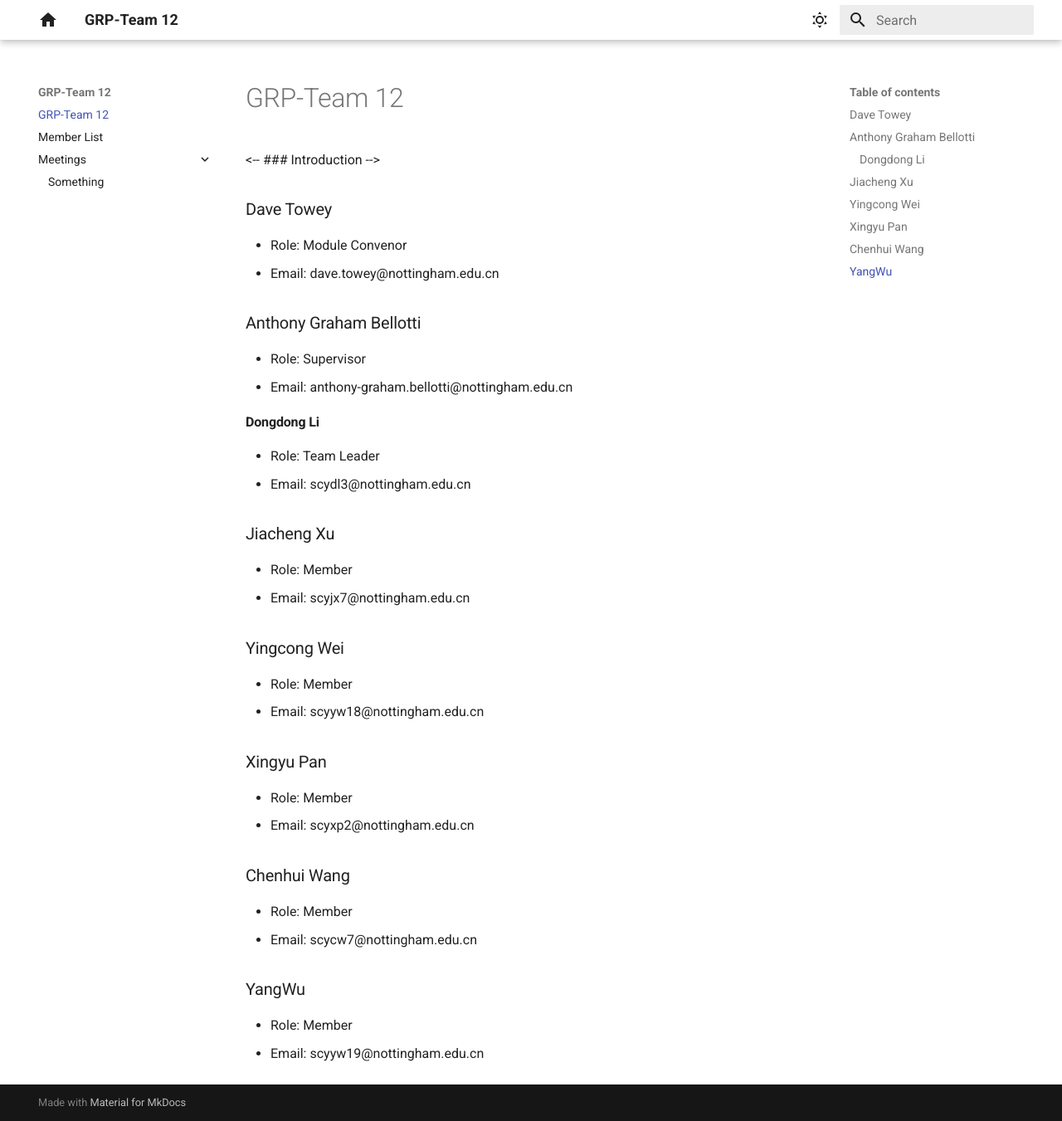
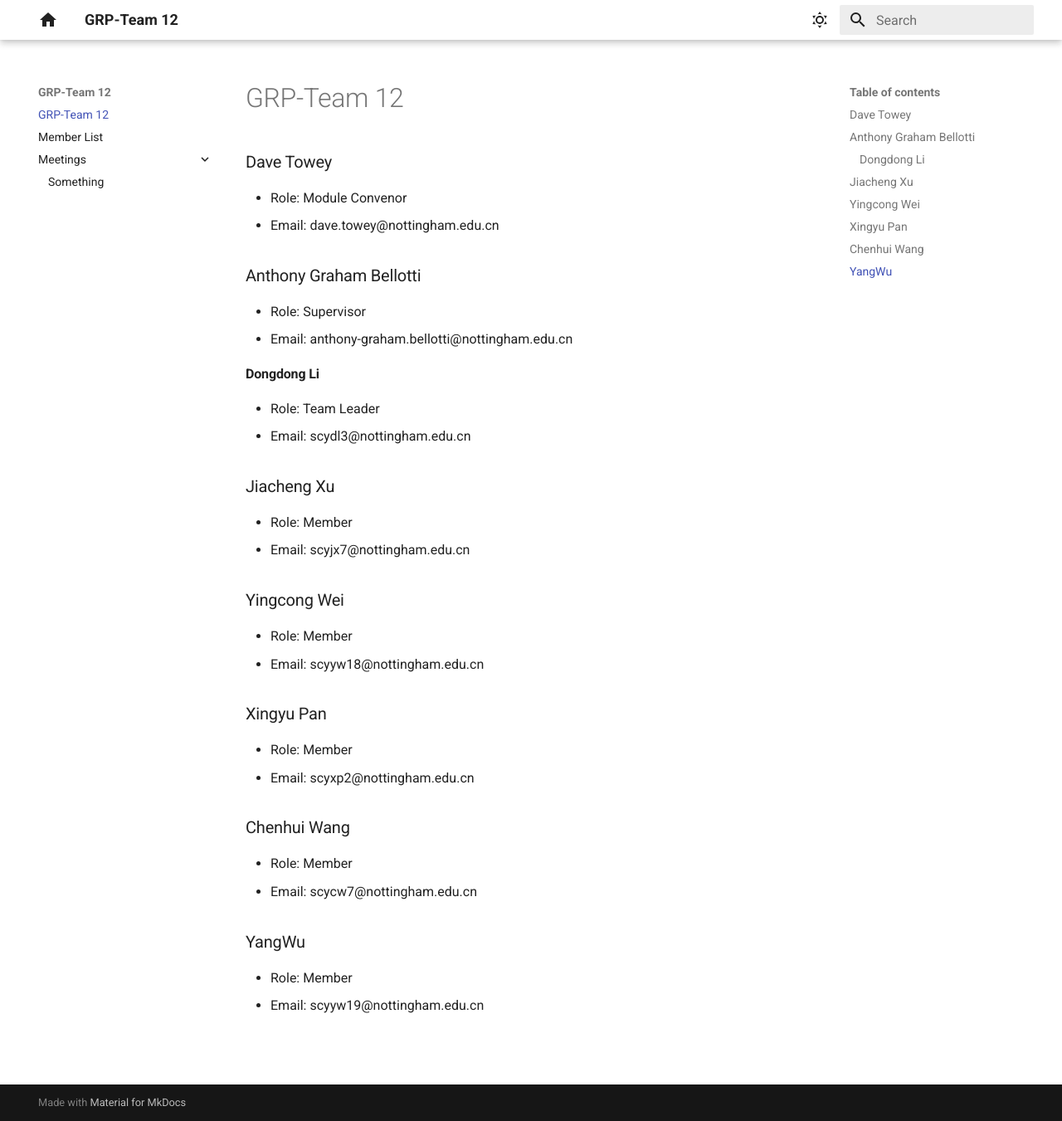
Before and after one commit to pxy041125/grpteam12.github.io, an MkDocs documentation site: the page built from docs/index.md, in a window 1280 px wide and 1351 px high. Shown: the whole window at 83% size. Built offline with MkDocs 1.6.1 and Material for MkDocs 9.7.7, drawn with Linux system fonts in a browser that asks for light colours.

Commit message:
Update index.md

```diff
--- a/docs/index.md
+++ b/docs/index.md
@@ -1,6 +1,4 @@
 # GRP-Team 12
-
-<-- ### Introduction -->
 
 ### Dave Towey
 - Role: Module Convenor
```
